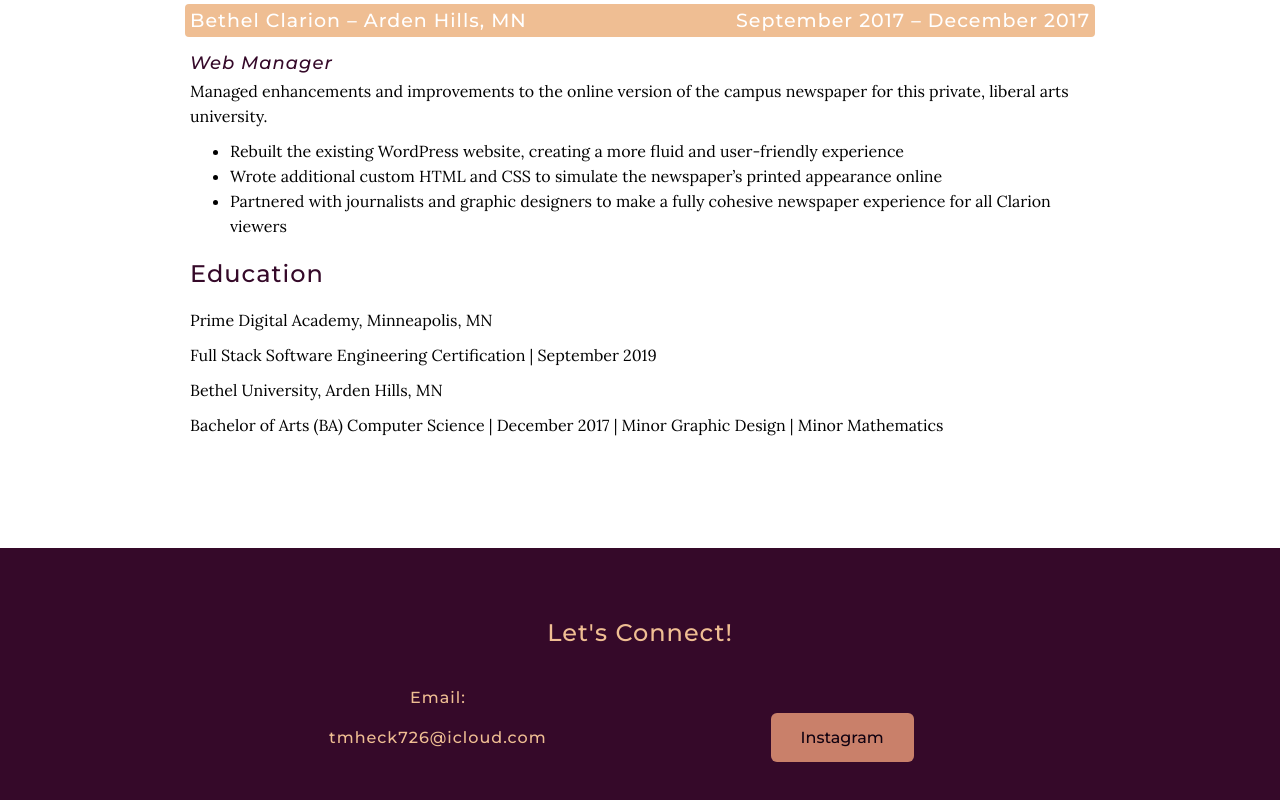
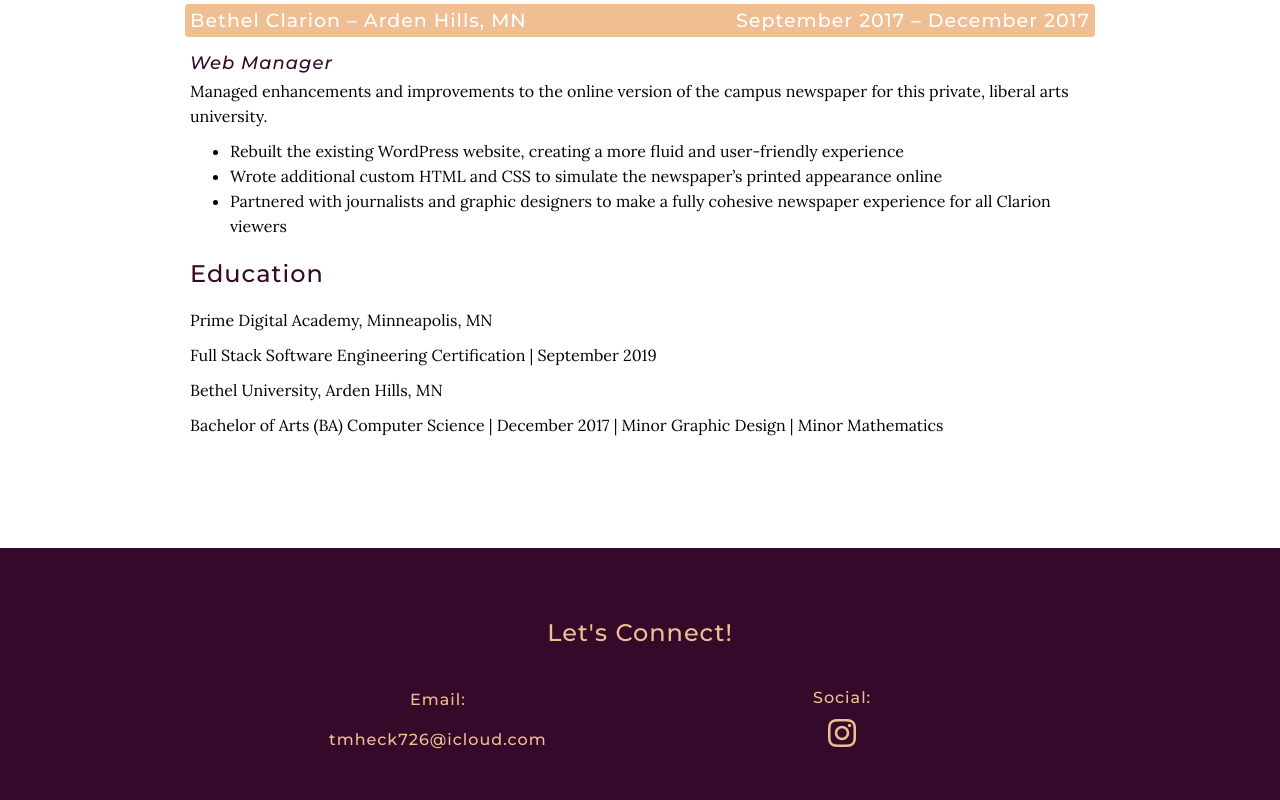
Before and after one commit to tim-heck/personal-website, a plain HTML site: page index.html in a window 1280 px wide. Shown: the part 2627-3427 px from the top of the page. Drawn offline with Linux system fonts and the light colour scheme.

Commit message:
added font-awesome and instagram icon

```diff
--- a/index.html
+++ b/index.html
@@ -5,6 +5,7 @@
     <meta charset="UTF-8">
     <meta name="viewport" content="width=device-width, initial-scale=1.0">
     <meta http-equiv="X-UA-Compatible" content="ie=edge">
+    <script src="https://kit.fontawesome.com/c3f318199c.js"></script>
     <link rel="stylesheet" type="text/css" href="styles.css">
     <link href="https://fonts.googleapis.com/css?family=Lora|Montserrat:400,500,500i&display=swap" rel="stylesheet">
     <title>Tim Heck</title>
@@ -153,7 +154,10 @@
             <h4>tmheck726@icloud.com</h4>
         </section>
         <section>
-            <a class="btn" href="https://www.instagram.com/timtheheck/" target="_blank">Instagram</a>
+            <h4 class="social-title">Social:</h4>
+            <a class="btn-icon" href="https://www.instagram.com/timtheheck/" target="_blank">
+                <i class="fab fa-instagram fa-2x"></i>
+            </a>
         </section>
     </footer>
 </body>
--- a/styles.css
+++ b/styles.css
@@ -174,6 +174,18 @@ span.date {
     box-shadow: 0px 0px 0px 3px #efbe93;
 }
 
+.btn-icon {
+    color: #efbe93;
+}
+
+.btn-icon:hover {
+    color: #c9806a;
+}
+
+.social-title {
+    margin-bottom: 10px;
+}
+
 footer {
     height: 250px;
     background-color: #350929;
```
Also changed, not shown: images/instagram-brands.svg (added).
